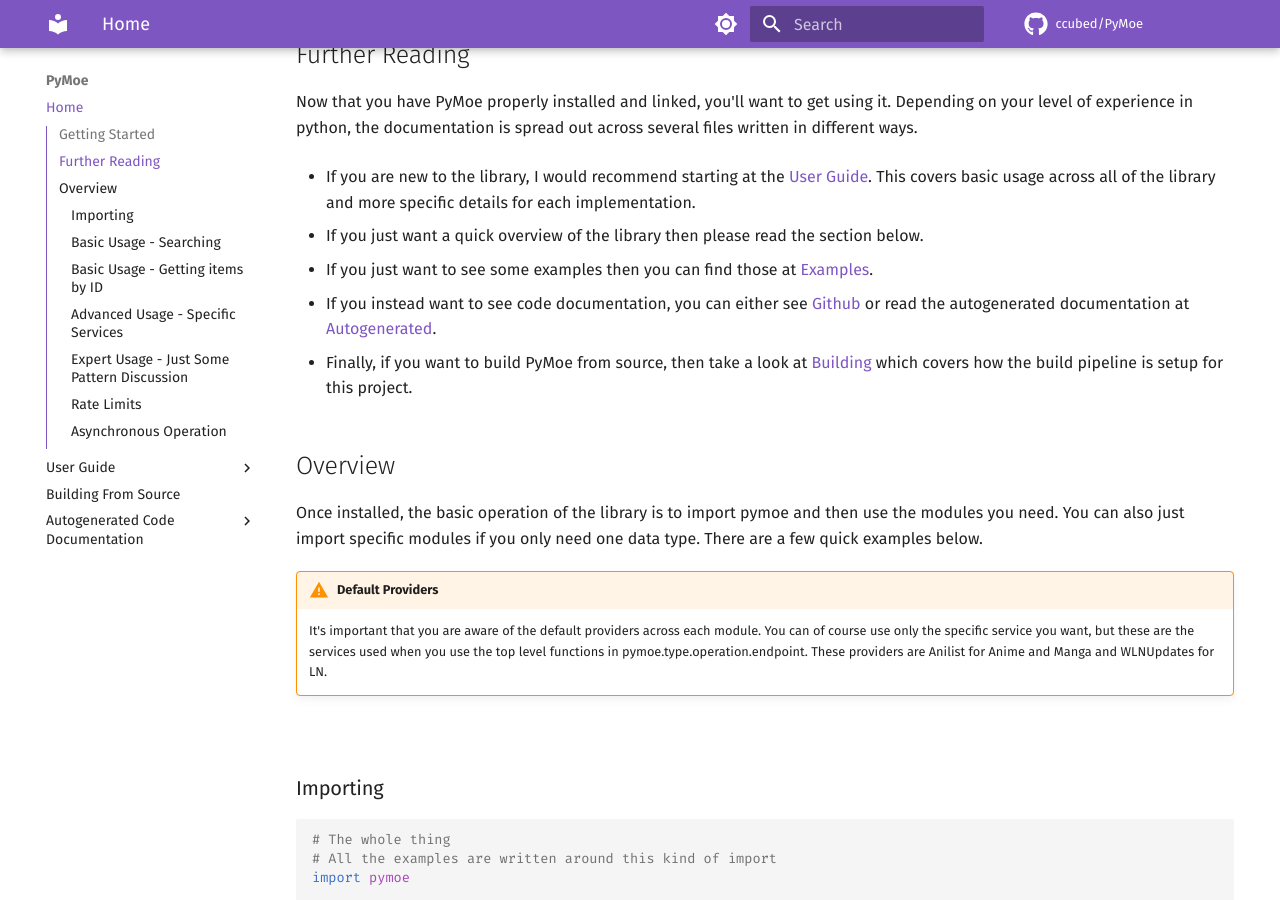
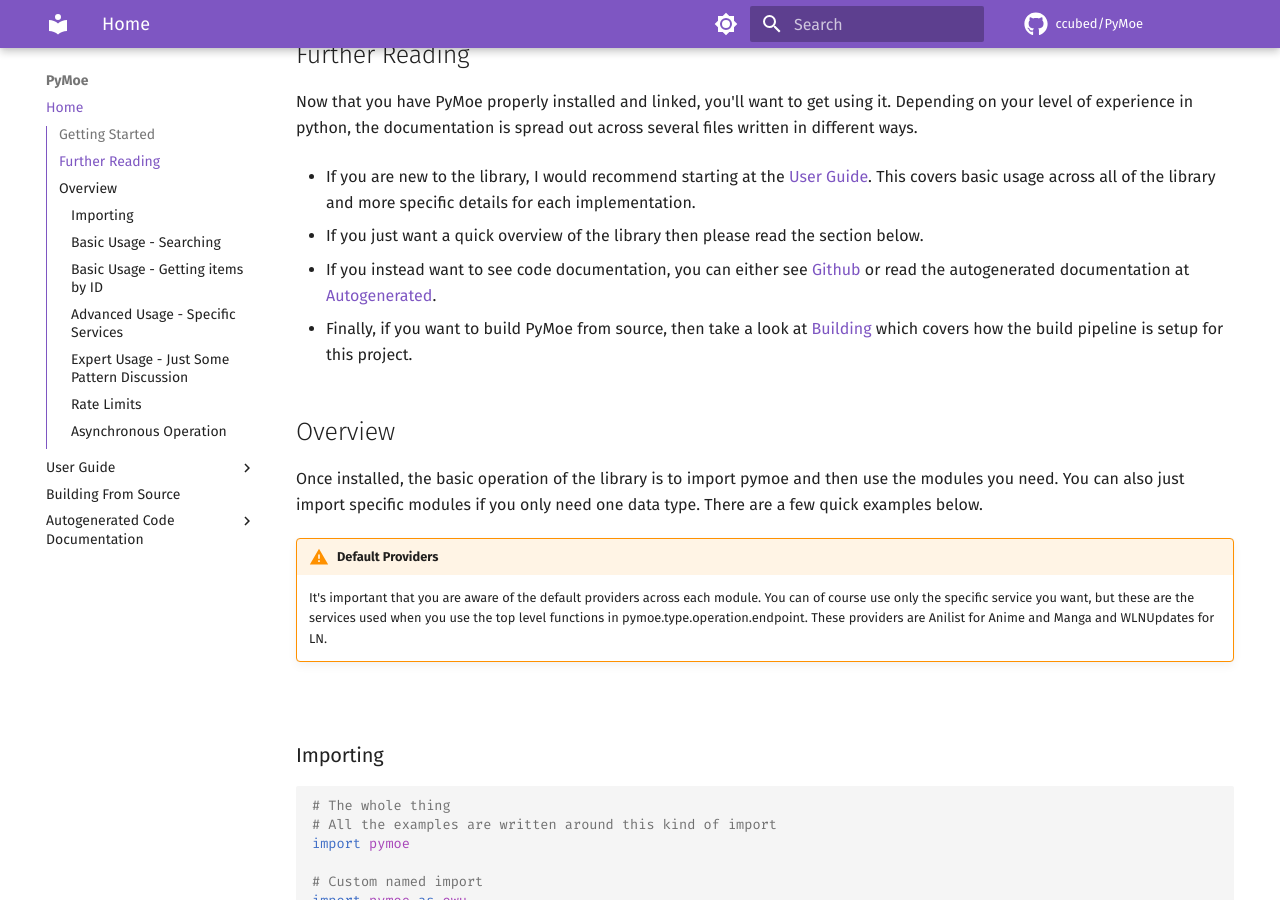
Before and after one commit to ccubed/PyMoe, an MkDocs documentation site: the page built from docs/index.md, in a window 1280 px wide and 900 px high, scrolled down 1822 px. Built offline with MkDocs 1.6.1 and Material for MkDocs 9.7.7, drawn with Linux system fonts in a browser that asks for light colours; comment, search, counter and statistics services are not loaded.

```diff
--- a/docs/index.md
+++ b/docs/index.md
@@ -117,8 +117,6 @@ Now that you have PyMoe properly installed and linked, you'll want to get using
 * If you are new to the library, I would recommend starting at the [User Guide](userguide.md). This covers basic usage across all of the library and more specific details for each implementation.
 
 * If you just want a quick overview of the library then please read the section below.
-
-* If you just want to see some examples then you can find those at [Examples](examples.md).
 
 * If you instead want to see code documentation, you can either see [Github](https://github.com/ccubed/pymoe) or read the autogenerated documentation at [Autogenerated](autogenerated.md).
 
```
Also changed, not shown: README.md (+2 -0 lines).
